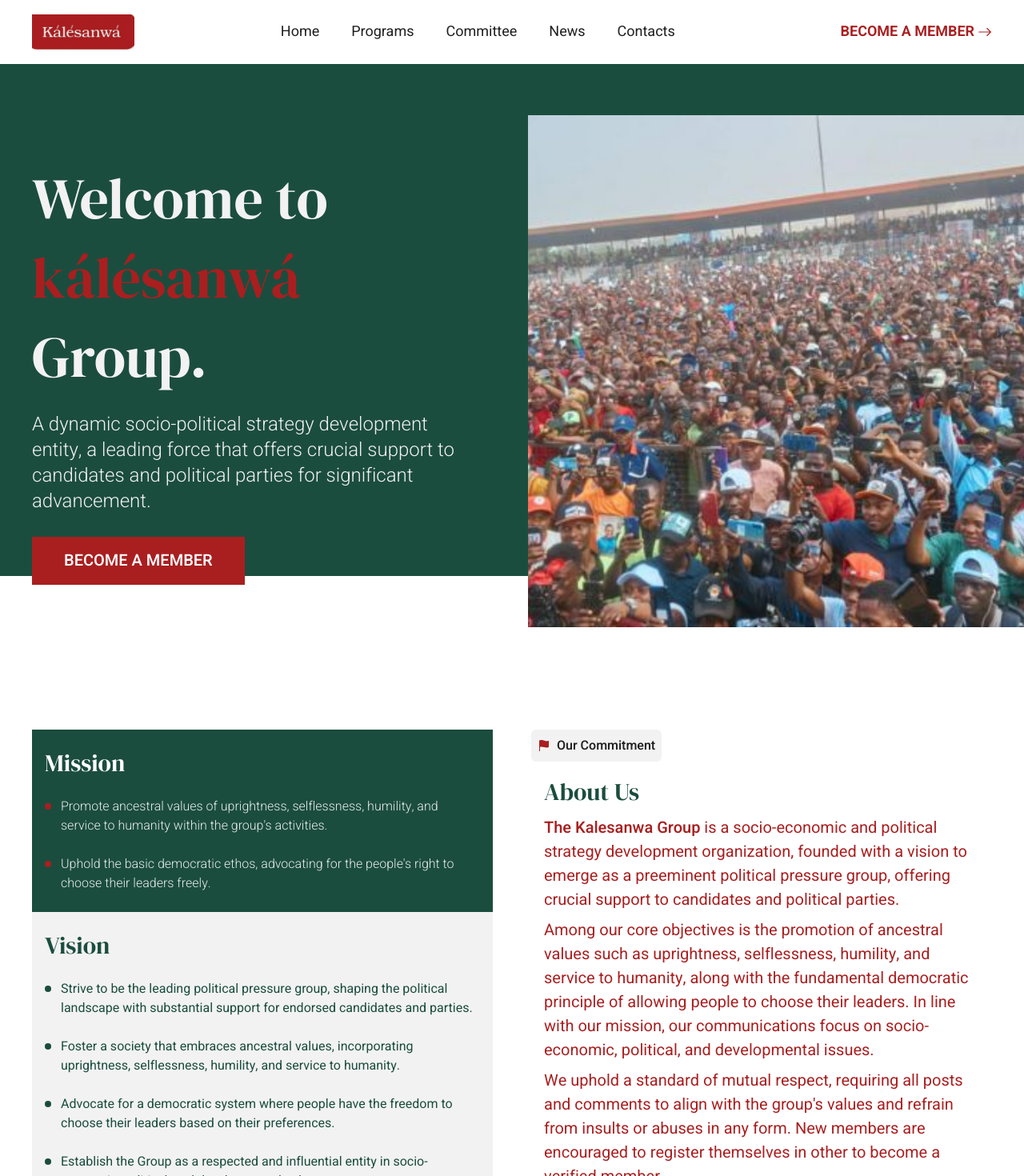
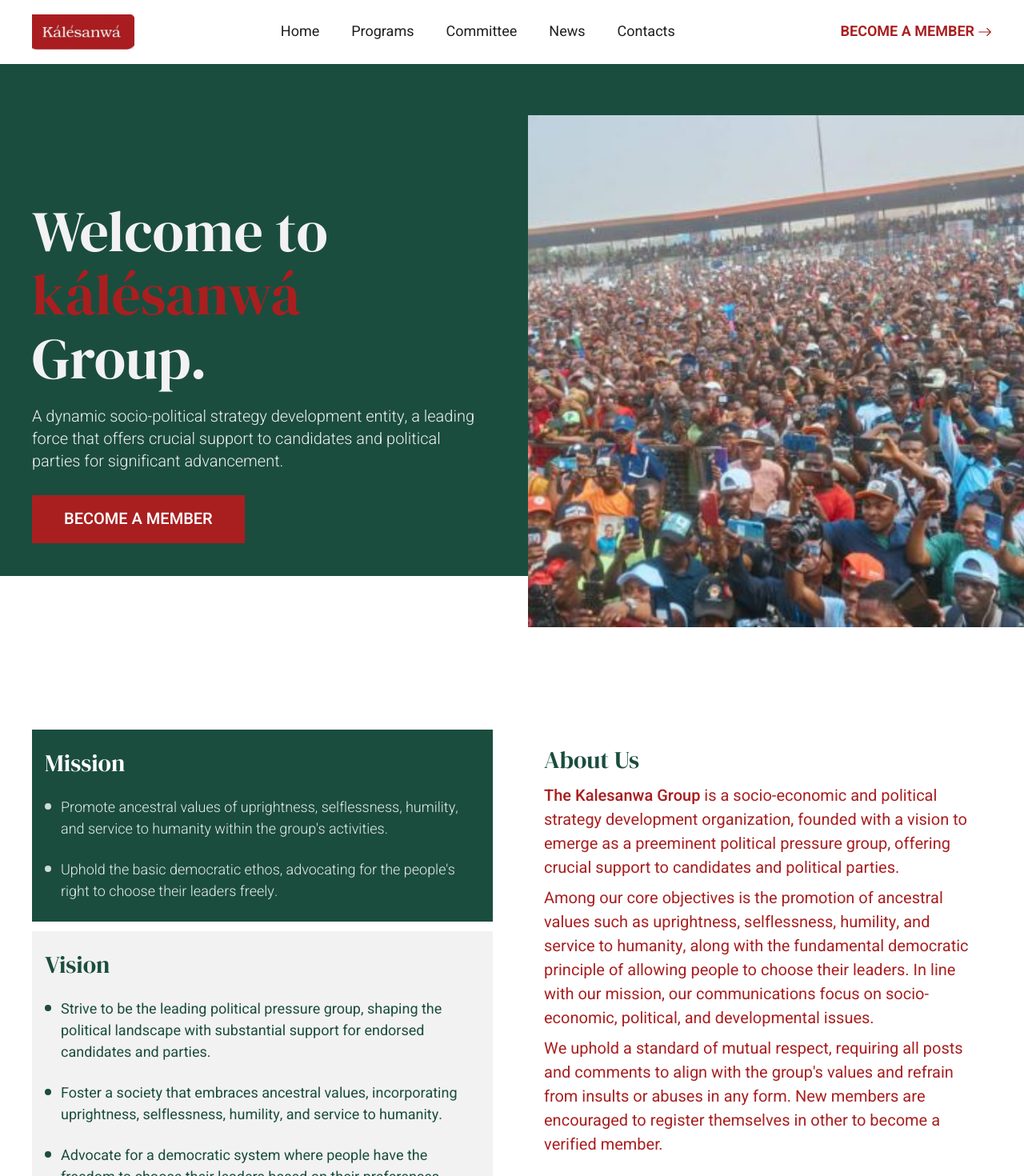
Before and after one commit to iam4tunate/alliance-party, a React (Vite) app: page / in a window 1280 px wide. Shown: the top 1470 px of the page at 80% size. Built offline with nearby package versions, Linux system fonts and the light colour scheme.

Commit message:
general updating of content

```diff
--- a/src/ui/Commitment.jsx
+++ b/src/ui/Commitment.jsx
@@ -4,17 +4,17 @@ import { IoFlag } from "react-icons/io5";
 const Commitment = () => {
   return (
     <div className="pt-48 max-lg:pt-20 pb-20 max-sm:pt-16 max-sm:pb-16 maxW padX grid grid-cols-2 max-lg:grid-cols-1 gap-x-12 gap-y-8">
-      <div className="col-start-1 col-end-2">
+      <div className="col-start-1 col-end-2 space-y-3">
         <div className="bg-primary text-white col-start-2 col-end-3 max-lg:col-start-1 max-lg:col-end-2 py-6 px-4 max-sm:px-2 h-fit">
           <span className="font-DMSefif text-3xl">Mission</span>
           {MISSIONS.map((mission) => (
             <div
               key={mission.id}
-              className="pt-6 before:w-2 before:h-2 before:rounded-full before:bg-secondary before:inline-block before:mt-2 gap-x-3 grid grid-cols-[min-content_1fr]"
+              className="pt-6 before:w-2 before:h-2 before:rounded-full before:bg-white before:bg-opacity-80 before:inline-block before:mt-2 gap-x-3 grid grid-cols-[min-content_1fr]"
             >
               <div className="">
                 <div className="text-lg font-Heebo500">{mission.title}</div>
-                <p className="font-Heebo300 text-base opacity-90 leading-normal">
+                <p className="font-Heebo300 text-lg max-sm:text-base opacity-90 leading-normal">
                   {mission.text}
                 </p>
               </div>
@@ -30,7 +30,7 @@ const Commitment = () => {
             >
               <div className="">
                 <div className="text-lg font-Heebo500">{vision.title}</div>
-                <p className="font-Heebo400 text-base text-primary opacity- leading-normal">
+                <p className="font-Heebo400 text-lg max-sm:text-base text-primary opacity- leading-normal">
                   {vision.text}
                 </p>
               </div>
@@ -38,14 +38,14 @@ const Commitment = () => {
           ))}
         </div>
       </div>
-      <div className="">
-        <span className="bg-gray flex items-center gap-x-2 rounded-md py-2 px-2 w-fit text-base font-Heebo500">
+      <div className="max-lg:row-start-1 max-lg:row-end-2">
+        {/* <span className="bg-gray flex items-center gap-x-2 rounded-md py-2 px-2 w-fit text-base font-Heebo500">
           <IoFlag className="text-secondary" />
           <span>Our Commitment</span>
-        </span>
+        </span> */}
         <div className="py-5 px-4 max-sm:px-2">
           <span className="font-DMSefif text-primary text-3xl">About Us</span>
-          <div className="pt-3 leading-normal text-secondary">
+          <div className="pt-3 max-sm:text-lg leading-normal text-secondary">
             <p className="pb-2">
               <span className="font-Heebo500">The Kalesanwa Group</span> is a
               socio-economic and political strategy development organization,
--- a/src/ui/Hero.jsx
+++ b/src/ui/Hero.jsx
@@ -16,17 +16,13 @@ const Hero = () => {
     <div className="bg-primary h-[40rem] max-lg:h-full">
       <div className=" pt-16 pb-16 max-lg:pb-10 flex max-lg:flex-col max-lg:gap-y-12 items-center justify-between max-w-screen-2xl max-2xl:ml-auto 2xl:mx-auto 2xl:padX max-lg:px-0 lg:pl-10">
         <div className="w-[45%] max-lg:w-full text-gray max-lg:padX">
-          <div className="font-DMSefif text-7xl max-lg:text-6xl max-sm:text-5xl pb-5 leading-snug">
+          <div className="font-DMSefif text-7xl max-lg:text-6xl max-sm:text-5xl pb-5 leading-[1.1]">
             Welcome to <span className="text-secondary">kálésanwá</span> Group.
           </div>
-          {/* <div className="font-DMSefif text-7xl max-lg:text-6xl max-sm:text-5xl pb-6">
-            Become a part!
-          </div> */}
-          {/* <p className="text-2xl max-sm:text-xl font-Heebo300">
-            Empowering Futures, Shaping Politics: Kalesanwa Group – Your
-            Catalyst for Formidable Change.
-          </p> */}
-          <p className="text-2xl max-sm:text-xl font-Heebo300">A dynamic socio-political strategy development entity, a leading force that offers crucial support to candidates and political parties for significant advancement.
+          <p className="text-xl max-sm:text-lg font-Heebo300">
+            A dynamic socio-political strategy development entity, a leading
+            force that offers crucial support to candidates and political
+            parties for significant advancement.
           </p>
           <Link to="/auth/register">
             <button className="bg-secondary text-white px-10 py-4 mt-7 font-Heebo500 uppercase outline-none">
```
